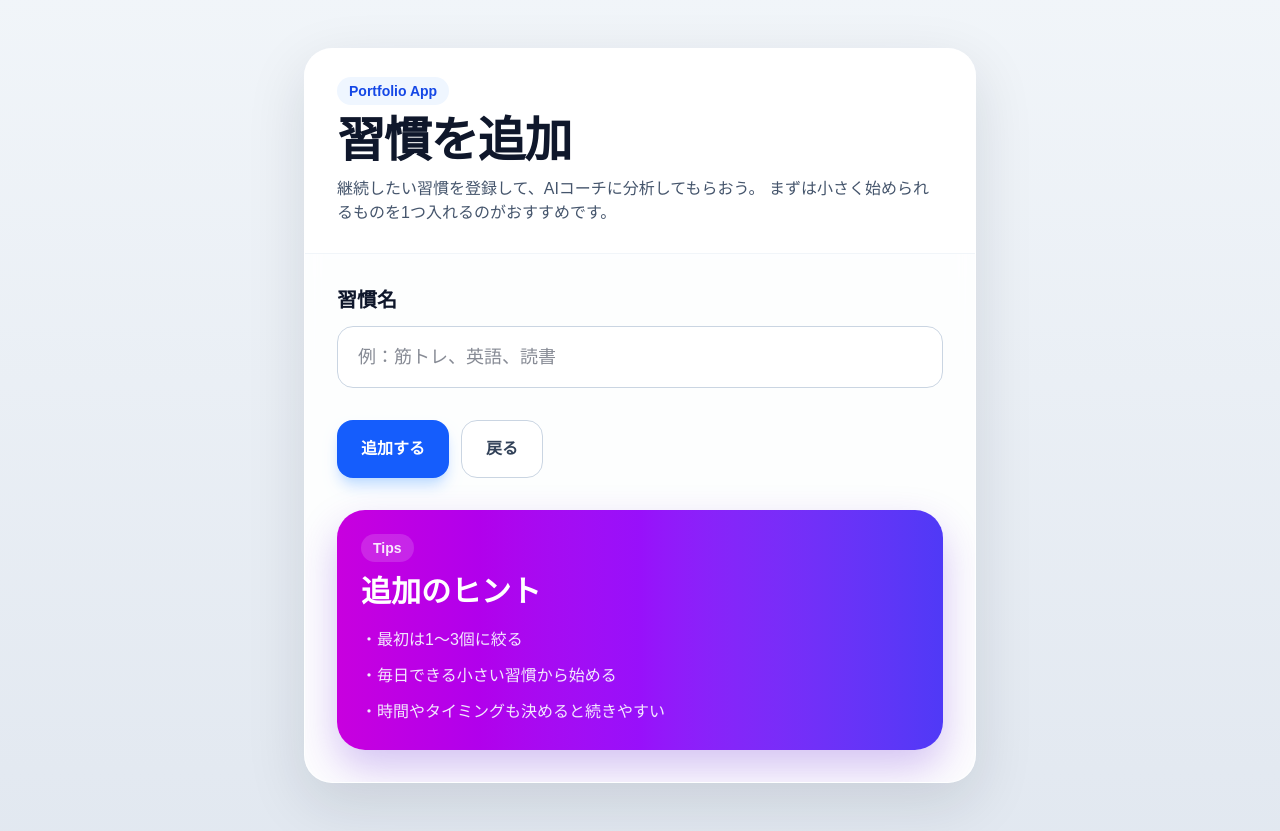
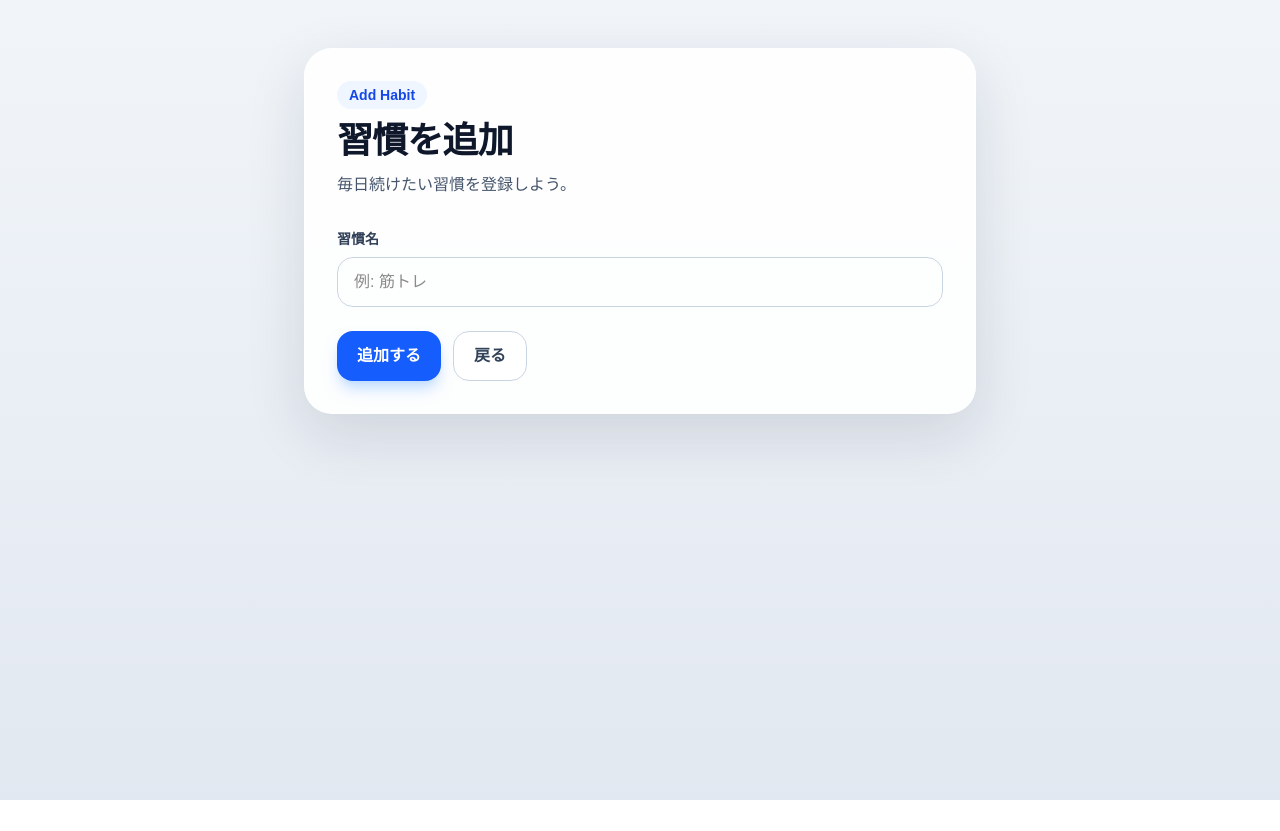
Before and after one commit to yoshidayuudai/ai-habit-coach, a Next.js app: page /add in a window 1280 px wide. After the commit the page ends 800 px from the top, so only its background shows below. Built offline with nearby package versions, Linux system fonts and the light colour scheme.

Commit message:
fix: TypeScript & add page working

```diff
--- a/app/add/page.tsx
+++ b/app/add/page.tsx
@@ -1,97 +1,80 @@
 "use client";
 
 import { useState } from "react";
+import { useRouter } from "next/navigation";
 
 export default function AddPage() {
   const [name, setName] = useState("");
-  const [loading, setLoading] = useState(false);
+  const router = useRouter();
 
-  const addHabit = async () => {
+  const handleAdd = async () => {
     if (!name.trim()) {
       alert("習慣名を入力してください");
       return;
     }
 
-    try {
-      setLoading(true);
-
-      await fetch("/api/habits", {
+    const res = await fetch("/api/habits", {
       method: "POST",
+      headers: {
+        "Content-Type": "application/json",
+      },
       body: JSON.stringify({ name }),
     });
 
-      alert("追加しました！");
-      setName("");
-      window.location.href = "/";
-    } catch (error) {
-      console.error("追加エラー:", error);
+    const data = await res.json();
+    console.log("追加レスポンス:", data);
+
+    if (!res.ok || data?.error) {
       alert("追加に失敗しました");
-    } finally {
-      setLoading(false);
+      return;
     }
+
+    router.push("/");
+    router.refresh();
   };
 
   return (
     <main className="min-h-screen bg-gradient-to-b from-slate-100 to-slate-200 px-4 py-8 md:py-12">
       <div className="mx-auto max-w-2xl">
-        <div className="overflow-hidden rounded-[28px] border border-white/60 bg-white/90 shadow-[0_20px_60px_rgba(15,23,42,0.12)] backdrop-blur">
-          <div className="border-b border-slate-100 bg-white px-6 py-6 md:px-8 md:py-7">
+        <div className="rounded-[28px] border border-white/60 bg-white/90 p-6 shadow-[0_20px_60px_rgba(15,23,42,0.12)] backdrop-blur md:p-8">
           <div className="inline-flex items-center rounded-full bg-blue-50 px-3 py-1 text-sm font-semibold text-blue-700">
-              Portfolio App
+            Add Habit
           </div>
-            <h1 className="mt-3 text-3xl font-extrabold tracking-tight text-slate-900 md:text-5xl">
+
+          <h1 className="mt-3 text-3xl font-extrabold tracking-tight text-slate-900 md:text-4xl">
             習慣を追加
           </h1>
-            <p className="mt-3 max-w-2xl text-sm leading-6 text-slate-600 md:text-base">
-              継続したい習慣を登録して、AIコーチに分析してもらおう。
-              まずは小さく始められるものを1つ入れるのがおすすめです。
+
+          <p className="mt-3 text-sm leading-6 text-slate-600 md:text-base">
+            毎日続けたい習慣を登録しよう。
           </p>
-          </div>
 
-          <div className="px-6 py-6 md:px-8 md:py-8">
-            <div>
-              <label className="block text-lg font-bold text-slate-900 md:text-xl">
+          <div className="mt-8">
+            <label className="mb-2 block text-sm font-bold text-slate-700">
               習慣名
             </label>
-
             <input
               value={name}
               onChange={(e) => setName(e.target.value)}
-                placeholder="例：筋トレ、英語、読書"
-                className="mt-3 w-full rounded-2xl border border-slate-300 bg-white px-5 py-4 text-base text-slate-900 outline-none transition focus:border-blue-500 focus:ring-4 focus:ring-blue-100 md:text-lg"
+              placeholder="例: 筋トレ"
+              className="w-full rounded-2xl border border-slate-300 px-4 py-3 text-base outline-none transition focus:border-blue-500 focus:ring-4 focus:ring-blue-100"
             />
           </div>
 
-            <div className="mt-8 flex flex-col gap-3 sm:flex-row">
+          <div className="mt-6 flex gap-3">
             <button
-                onClick={addHabit}
-                disabled={loading}
-                className="inline-flex items-center justify-center rounded-2xl bg-blue-600 px-6 py-4 text-base font-bold text-white shadow-lg shadow-blue-200 transition hover:translate-y-[-1px] hover:bg-blue-700 disabled:cursor-not-allowed disabled:opacity-70"
+              onClick={handleAdd}
+              className="rounded-2xl bg-blue-600 px-5 py-3 text-base font-bold text-white shadow-lg shadow-blue-200 transition hover:bg-blue-700"
             >
-                {loading ? "追加中..." : "追加する"}
+              追加する
             </button>
 
-              <a
-                href="/"
-                className="inline-flex items-center justify-center rounded-2xl border border-slate-300 bg-white px-6 py-4 text-base font-bold text-slate-700 transition hover:bg-slate-50"
+            <button
+              onClick={() => router.push("/")}
+              className="rounded-2xl border border-slate-300 bg-white px-5 py-3 text-base font-bold text-slate-700 transition hover:bg-slate-50"
             >
               戻る
-              </a>
-            </div>
-
-            <div className="mt-8 overflow-hidden rounded-[28px] bg-gradient-to-r from-fuchsia-600 via-purple-600 to-indigo-600 p-6 text-white shadow-[0_18px_40px_rgba(109,40,217,0.28)]">
-              <div className="inline-flex items-center rounded-full bg-white/15 px-3 py-1 text-sm font-semibold text-white/90">
-                Tips
-              </div>
-              <h2 className="mt-3 text-2xl font-extrabold md:text-3xl">
-                追加のヒント
-              </h2>
-              <div className="mt-4 space-y-2 text-sm leading-7 text-purple-100 md:text-base">
-                <p>・最初は1〜3個に絞る</p>
-                <p>・毎日できる小さい習慣から始める</p>
-                <p>・時間やタイミングも決めると続きやすい</p>
-              </div>
-            </div>
+            </button>
           </div>
         </div>
       </div>
--- a/app/api/habits/route.ts
+++ b/app/api/habits/route.ts
@@ -7,10 +7,20 @@ export async function GET() {
     .order("id", { ascending: true });
 
   if (error) {
-    return new Response(JSON.stringify({ error: error.message }), {
-      status: 500,
-      headers: { "Content-Type": "application/json" },
-    });
+    console.error("Supabase habits GET error:", error);
+
+    return new Response(
+      JSON.stringify({
+        error: error.message,
+        details: error.details,
+        hint: error.hint,
+        code: error.code,
+      }),
+      {
+        status: 500,
+        headers: { "Content-Type": "application/json" },
+      }
+    );
   }
 
   return new Response(JSON.stringify(data), {
@@ -28,10 +38,20 @@ export async function POST(req: Request) {
     .single();
 
   if (error) {
-    return new Response(JSON.stringify({ error: error.message }), {
-      status: 500,
-      headers: { "Content-Type": "application/json" },
-    });
+    console.error("Supabase habits POST error:", error);
+
+    return new Response(
+      JSON.stringify({
+        error: error.message,
+        details: error.details,
+        hint: error.hint,
+        code: error.code,
+      }),
+      {
+        status: 500,
+        headers: { "Content-Type": "application/json" },
+      }
+    );
   }
 
   return new Response(JSON.stringify(data), {
--- a/package.json
+++ b/package.json
@@ -17,8 +17,8 @@
   "devDependencies": {
     "@tailwindcss/postcss": "^4",
     "@types/node": "^20",
-    "@types/react": "^19",
-    "@types/react-dom": "^19",
+    "@types/react": "^19.2.14",
+    "@types/react-dom": "^19.2.3",
     "eslint": "^9",
     "eslint-config-next": "16.1.7",
     "tailwindcss": "^4",
```
Also changed, not shown: 1 other file (tests, documents, lock files or other folders). Lines whose indentation alone changed are shown as unchanged.
